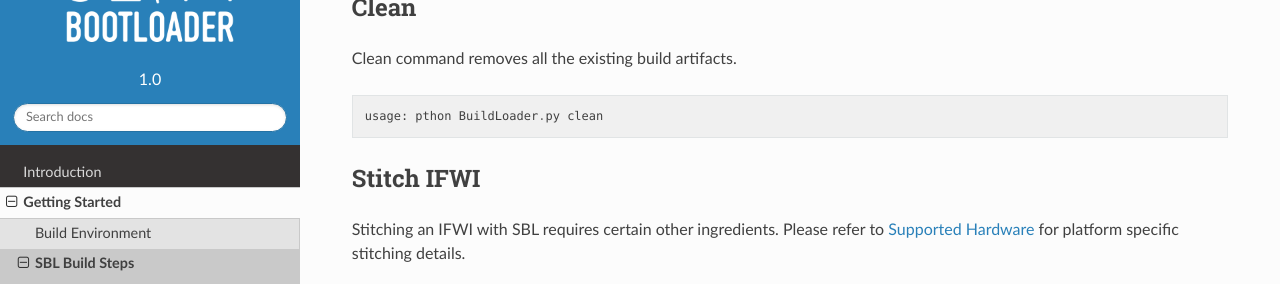
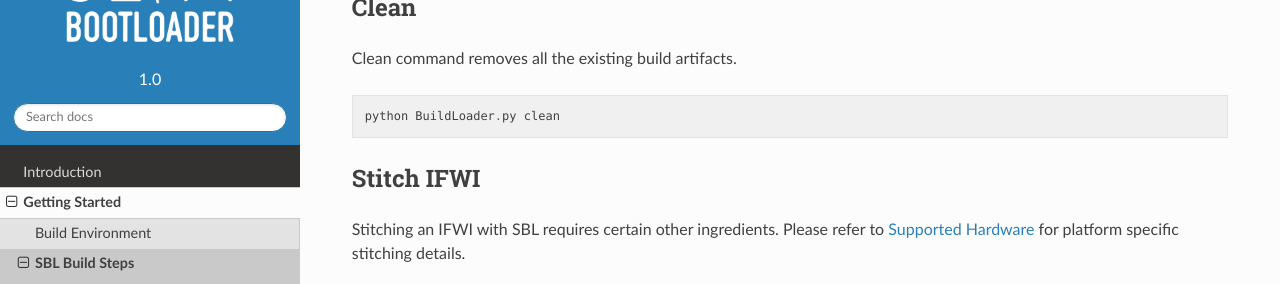
Before and after one commit to slimbootloader/documentation, a Sphinx documentation site: the page built from source/getting-started/build-source.rst, in a window 1280 px wide and 900 px high, scrolled down 797 px. Shown: the part 151-435 px from the top of the window. Built offline with Sphinx 7.4.7 and the Read the Docs theme 2.0.0, drawn with Linux system fonts in a browser that asks for light colours.

Commit message:
Clean up spelling

```diff
--- a/source/getting-started/build-source.rst
+++ b/source/getting-started/build-source.rst
@@ -50,7 +50,7 @@ Clean command removes all the existing build artifacts.
 
 ::
 
-  usage: pthon BuildLoader.py clean
+  python BuildLoader.py clean
 
 
 Stitch IFWI
```
